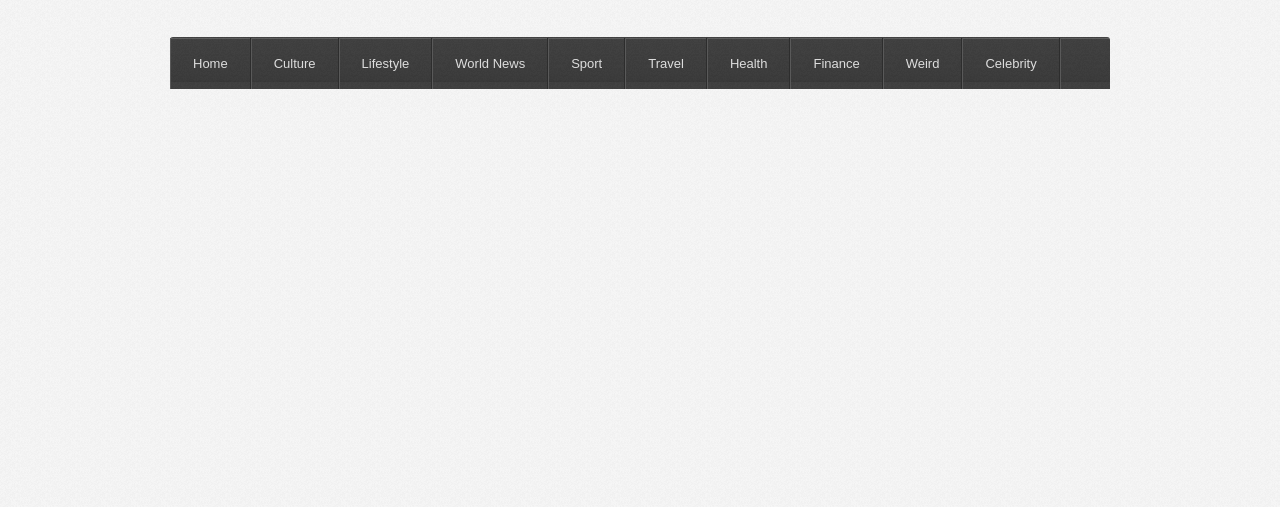
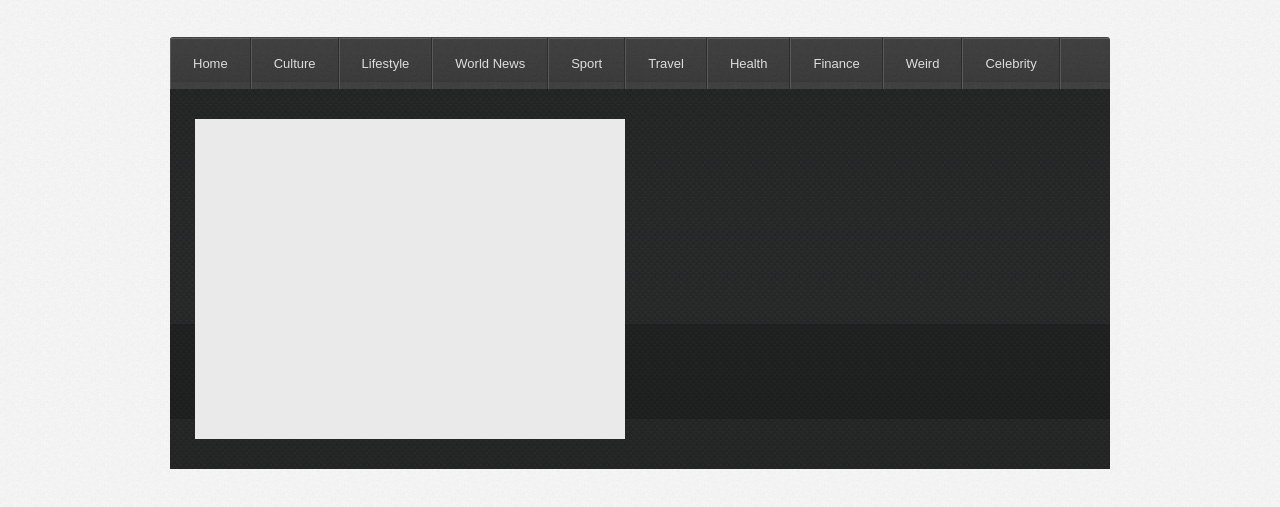
Before and after one commit to Sami1-nu11/duplex, a website: page app/index.html in a window 1280 px wide. Shown: the part 149-656 px from the top of the page. Drawn offline with Linux system fonts and the light colour scheme.

Commit message:
new-bar
почти доделал new bar

```diff
--- a/app/index.html
+++ b/app/index.html
@@ -47,7 +47,7 @@
 
     <div class="main-content">
         <div class="wrap">
-                <div class="new-blog">
+                <div class="main-blog">
                     <nav>
                         <ul class="main-menu">
                             <li><a href="#" class="border-none">home</a></li>
@@ -60,8 +60,20 @@
                             <li><a href="#">finance</a></li>
                             <li><a href="#">weird</a></li>
                             <li><a href="#" class="border1">celebrity</a></li>
+
                         </ul>
                     </nav>
+                    <div class="news-bar">
+                            <div class="main-img">
+
+                            </div>
+
+                        <div class="info-text">
+                        </div>
+                        <div class="slider-item">
+
+                        </div>
+                    </div>
                 </div>
 
         </div>
--- a/app/sass/_var.scss
+++ b/app/sass/_var.scss
@@ -8,3 +8,4 @@ $gotham:"Gothamblack",Tahoma,Arial,sans-serif;
 $border:#d5d5d5;
 $border-right:#2d2d2d;
 $border-left:#595959;
+$slider-color:#eaeaea;
--- a/app/sass/main.scss
+++ b/app/sass/main.scss
@@ -134,3 +134,24 @@ body{
   top: 0;
   right: -2px;
 }
+.news-bar{
+  font-size: 0;
+  min-height:380px;
+  background: url("../img/sprite/bg-new-bar.png");
+  padding:  30px 25px;
+  box-sizing: border-box;
+
+}
+
+.main-img{
+  display: inline-block;
+  height: 320px;
+  width: 430px;
+  background: $slider-color;
+}
+.info-text{
+  display: inline-block;
+  height: 176px;
+  width: 450px;
+  text-overflow: ellipsis;
+}
```
Also changed, not shown: app/css/main.css, app/img/sprite/bg-new-bar.png (added).
